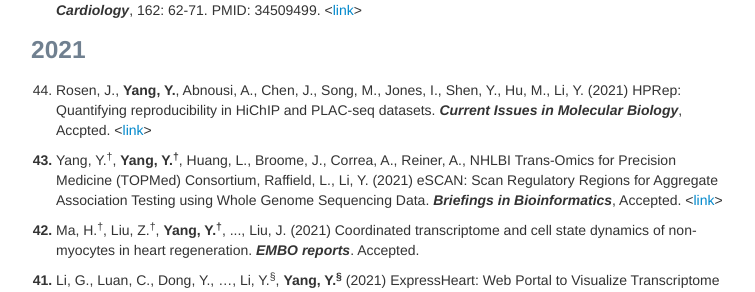
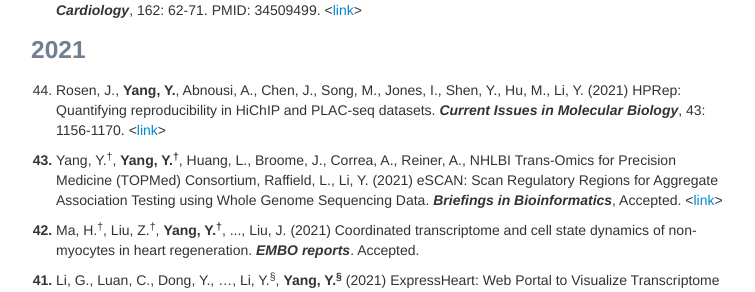
Before and after one commit to yuchenyanggroup/yuchenyanggroup.github.io, a Jekyll site: the page built from pages/pubs.md, in a window 1280 px wide and 900 px high, scrolled down 456 px. Shown: the part 158-450 px from the top of the window, without its empty margins (259-1014 px from the left). Built offline with Jekyll 4.4.1, drawn with Linux system fonts in a browser that asks for light colours.

Commit message:
Update pubs.md

```diff
--- a/pages/pubs.md
+++ b/pages/pubs.md
@@ -24,7 +24,7 @@ title: Yang Group's publications
 <ol start="45" style="font-weight: bold;"> <li><span style="font-weight: normal;">Wang, H.<sup>&dagger;</sup>, <b>Yang, Y.<sup>&dagger;</sup></b>, Qian, Y., Liu, J., Qian, L. (2022) Delineating Chromatin Accessibility Re-patterning at Single Cell Level during Early Stage of Direct Cardiac Reprogramming. <i><b>Journal of Molecular and Cellular Cardiology</b></i>, 162: 62-71. PMID: 34509499. <<a href="https://www.sciencedirect.com/science/article/pii/S0022282821001747">link</a>></span></li></ol>
 
 ### 2021
-<ol start="44"> <li> Rosen, J., <b>Yang, Y.</b>, Abnousi, A., Chen, J., Song, M., Jones, I., Shen, Y., Hu, M., Li, Y. (2021) HPRep: Quantifying reproducibility in HiChIP and PLAC-seq datasets. <i><b>Current Issues in Molecular Biology</b></i>, Accpted. <<a href="https://www.biorxiv.org/content/10.1101/2020.11.23.394239v1">link</a>></li></ol>
+<ol start="44"> <li> Rosen, J., <b>Yang, Y.</b>, Abnousi, A., Chen, J., Song, M., Jones, I., Shen, Y., Hu, M., Li, Y. (2021) HPRep: Quantifying reproducibility in HiChIP and PLAC-seq datasets. <i><b>Current Issues in Molecular Biology</b></i>, 43: 1156-1170. <<a href="https://www.mdpi.com/1467-3045/43/2/82">link</a>></li></ol>
 
 <ol start="43" style="font-weight: bold;"> <li><span style="font-weight: normal;">Yang, Y.<sup>&dagger;</sup>, <b>Yang, Y.<sup>&dagger;</sup></b>, Huang, L., Broome, J., Correa, A., Reiner, A., NHLBI Trans-Omics for Precision Medicine (TOPMed) Consortium, Raffield, L., Li, Y. (2021) eSCAN: Scan Regulatory Regions for Aggregate Association Testing using Whole Genome Sequencing Data. <i><b>Briefings in Bioinformatics</b></i>, Accepted. <<a href="https://www.biorxiv.org/content/10.1101/2020.11.30.405266v1">link</a>></span></li></ol>
 
```
